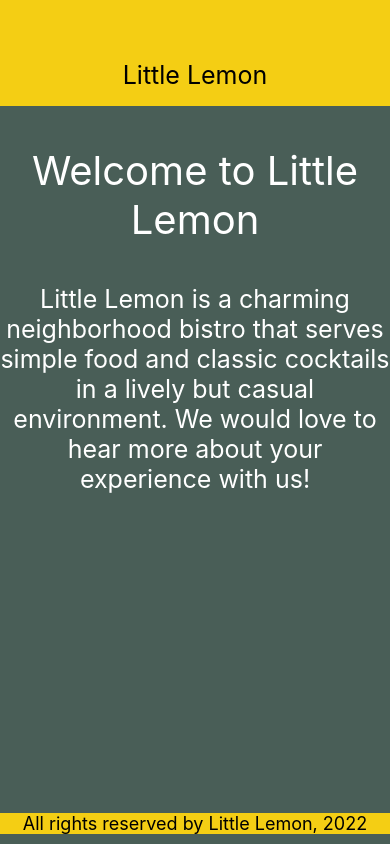
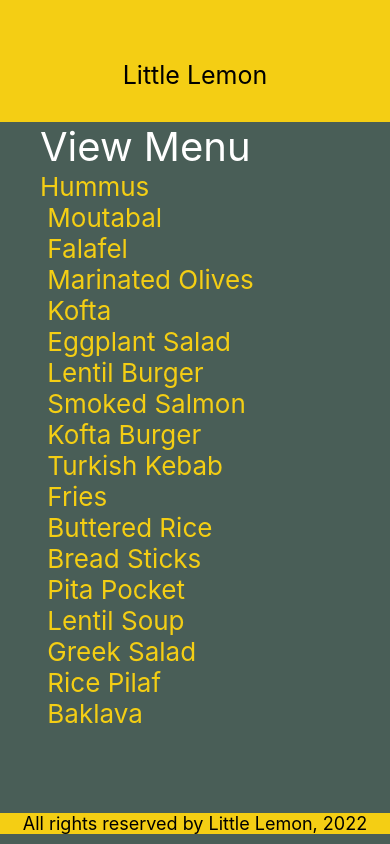
Before and after one commit to me-neeraj135/LittleLemon_app, a React Native app: screen / in a window 390 px wide. Built offline with nearby package versions, Linux system fonts and the light colour scheme.

Commit message:
add scrollView component

```diff
--- a/App.js
+++ b/App.js
@@ -3,18 +3,20 @@ import { StyleSheet, Text, View } from "react-native";
 import LittleLemonHeader from "./components/LittleLemonHeader.js";
 import LittleLemonFooter from "./components/LittleLemonFooter.js";
 import WelcomeScreen from "./components/WelcomeScreen.js";
+import MenuItems from "./components/MenuItems.js";
+
 export default function App() {
   return (
     <>
       <View
         style={{
           flex: 1,
-          padding: 0,
           backgroundColor: "#495E57",
         }}
       >
         <LittleLemonHeader />
-        <WelcomeScreen />
+        {/* <WelcomeScreen /> */}
+        <MenuItems />
       </View>
       <View style={{ backgroundColor: "#495E57" }}>
         <LittleLemonFooter />
--- a/components/LittleLemonHeader.js
+++ b/components/LittleLemonHeader.js
@@ -3,7 +3,7 @@ import { View, Text } from "react-native";
 
 function LittleLemonHeader() {
   return (
-    <View style={{ flex: 0.25, backgroundColor: "#F4CE14" }}>
+    <View style={{ flex: 0.15, backgroundColor: "#F4CE14" }}>
       <Text
         style={{
           paddingTop: 60,
--- /dev/null
+++ b/components/MenuItems.js
@@ -0,0 +1,40 @@
+import React from "react";
+import { View, Text, ScrollView } from "react-native";
+
+const menuItemsToDisplay = [
+  "Hummus \n Moutabal \n Falafel \n Marinated Olives \n Kofta \n Eggplant Salad \n Lentil Burger \n Smoked Salmon \n Kofta Burger \n Turkish Kebab \n Fries \n Buttered Rice \n Bread Sticks \n Pita Pocket \n Lentil Soup \n Greek Salad \n Rice Pilaf \n Baklava \n Tartufo \n Tiramisu \n Panna Cotta",
+];
+
+function MenuItems() {
+  return (
+    <View style={{ flex: 0.75 }}>
+      <ScrollView
+        indicatorStyle={"white"}
+        style={{
+          paddingHorizontal: 40,
+        }}
+      >
+        <Text style={{ color: "white", fontSize: 40, flexWrap: "wrap" }}>
+          View Menu
+        </Text>
+        <Text style={{ color: "#F4CE14", fontSize: 26 }}>
+          {menuItemsToDisplay[0]}
+        </Text>
+        <Text style={{ color: "white", fontSize: 40, flexWrap: "wrap" }}>
+          Description...
+        </Text>
+        <Text style={{ color: "white", fontSize: 20 }}>
+          Lorem ipsum dolor sit amet, consectetur adipisicing elit. Minima odio
+          consectetur aperiam dolores eveniet ullam deleniti iure, beatae quae
+          reiciendis quos alias suscipit dolor, voluptates dolore totam? Quis,
+          voluptate temporibus? Lorem ipsum dolor sit amet consectetur
+          adipisicing elit. Quas nulla similique mollitia laudantium nemo odio.
+          Perspiciatis modi assumenda vero debitis enim, eaque laudantium ex
+          unde officia maiores, ducimus suscipit distinctio.
+        </Text>
+      </ScrollView>
+    </View>
+  );
+}
+
+export default MenuItems;
--- a/components/WelcomeScreen.js
+++ b/components/WelcomeScreen.js
@@ -3,19 +3,26 @@ import { View, Text } from "react-native";
 
 function WelcomeScreen() {
   return (
-    <View style={{}}>
+    <View style={{ flex: 1 }}>
       <Text
         style={{
-          fontSize: 40,
-          color: "white",
+          padding: 40,
+          fontSize: 30,
+          color: "#EDEFEE",
           textAlign: "center",
-          paddingTop: 40,
-          paddingBottom: 40,
         }}
       >
         Welcome to Little Lemon
       </Text>
-      <Text style={{ fontSize: 25, color: "white", textAlign: "center" }}>
+      <Text
+        style={{
+          fontSize: 24,
+          padding: 20,
+          marginVertical: 8,
+          color: "#EDEFEE",
+          textAlign: "center",
+        }}
+      >
         Little Lemon is a charming neighborhood bistro that serves simple food
         and classic cocktails in a lively but casual environment. We would love
         to hear more about your experience with us!
```
